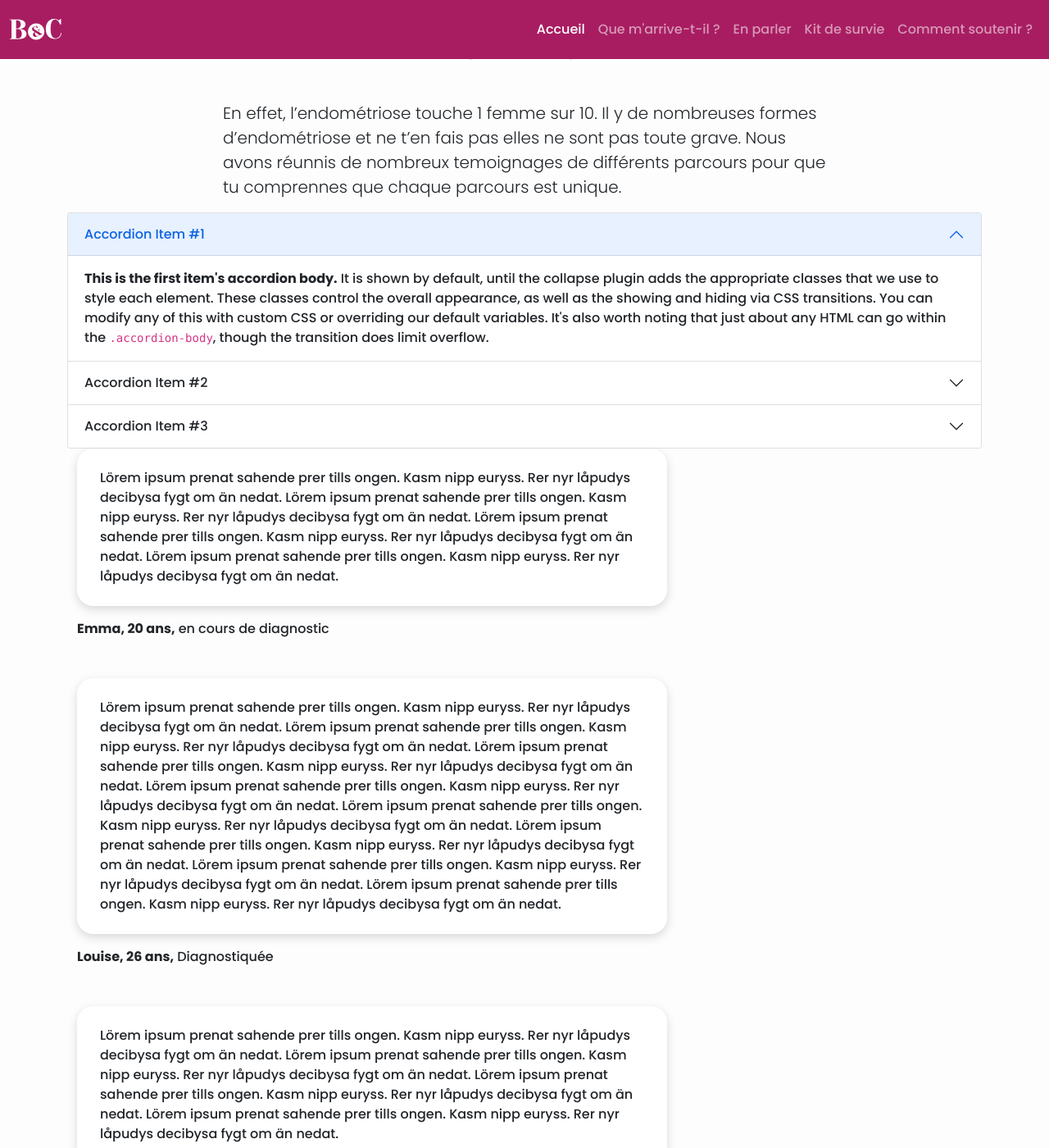
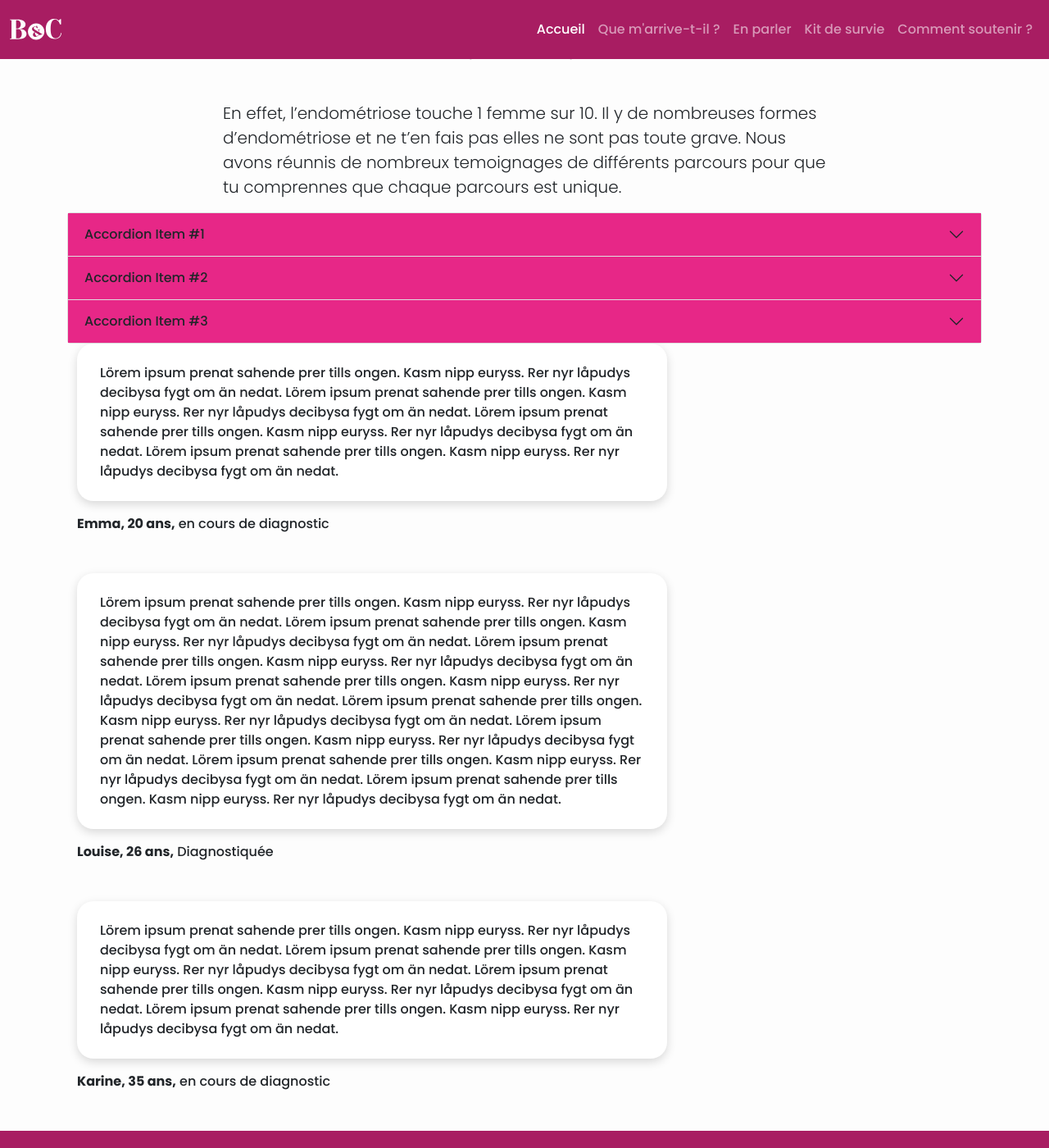
Before and after one commit to mthibaultweb/BouillotteEtCulotte, a Jekyll site: the page built from index.md, in a window 1280 px wide and 1400 px high, scrolled down 1900 px. Shown: the whole window at 82% size. Built offline with Jekyll 4.4.1, drawn with Linux system fonts in a browser that asks for light colours.

Commit message:
accordion bg

```diff
--- a/_includes/accordion.html
+++ b/_includes/accordion.html
@@ -1,11 +1,11 @@
 <div class="accordion" id="accordionExample">
     <div class="accordion-item">
         <h2 class="accordion-header" id="headingOne">
-            <button class="accordion-button" type="button" data-bs-toggle="collapse" data-bs-target="#collapseOne" aria-expanded="true" aria-controls="collapseOne">
+            <button class="accordion-button collapsed" type="button" data-bs-toggle="collapse" data-bs-target="#collapseOne" aria-expanded="true" aria-controls="collapseOne">
           Accordion Item #1
         </button>
         </h2>
-        <div id="collapseOne" class="accordion-collapse collapse show" aria-labelledby="headingOne" data-bs-parent="#accordionExample">
+        <div id="collapseOne" class="accordion-collapse collapse" aria-labelledby="headingOne" data-bs-parent="#accordionExample">
             <div class="accordion-body">
                 <strong>This is the first item's accordion body.</strong> It is shown by default, until the collapse plugin adds the appropriate classes that we use to style each element. These classes control the overall appearance, as well as the showing
                 and hiding via CSS transitions. You can modify any of this with custom CSS or overriding our default variables. It's also worth noting that just about any HTML can go within the <code>.accordion-body</code>, though the transition does
--- /dev/null
+++ b/_sass/accordion.scss
@@ -0,0 +1,4 @@
+.accordion-header, .accordion-button{
+    background-color: $primaire;
+    $accordion-button-active-color: $primaire;
+}
--- a/assets/css/styles.scss
+++ b/assets/css/styles.scss
@@ -6,3 +6,4 @@
 @import "main";
 @import "testimonials";
 @import "footer";
+@import "accordion";
```
Also changed, not shown: _includes/testimonials-endogirls.html (line endings or trailing spaces).
